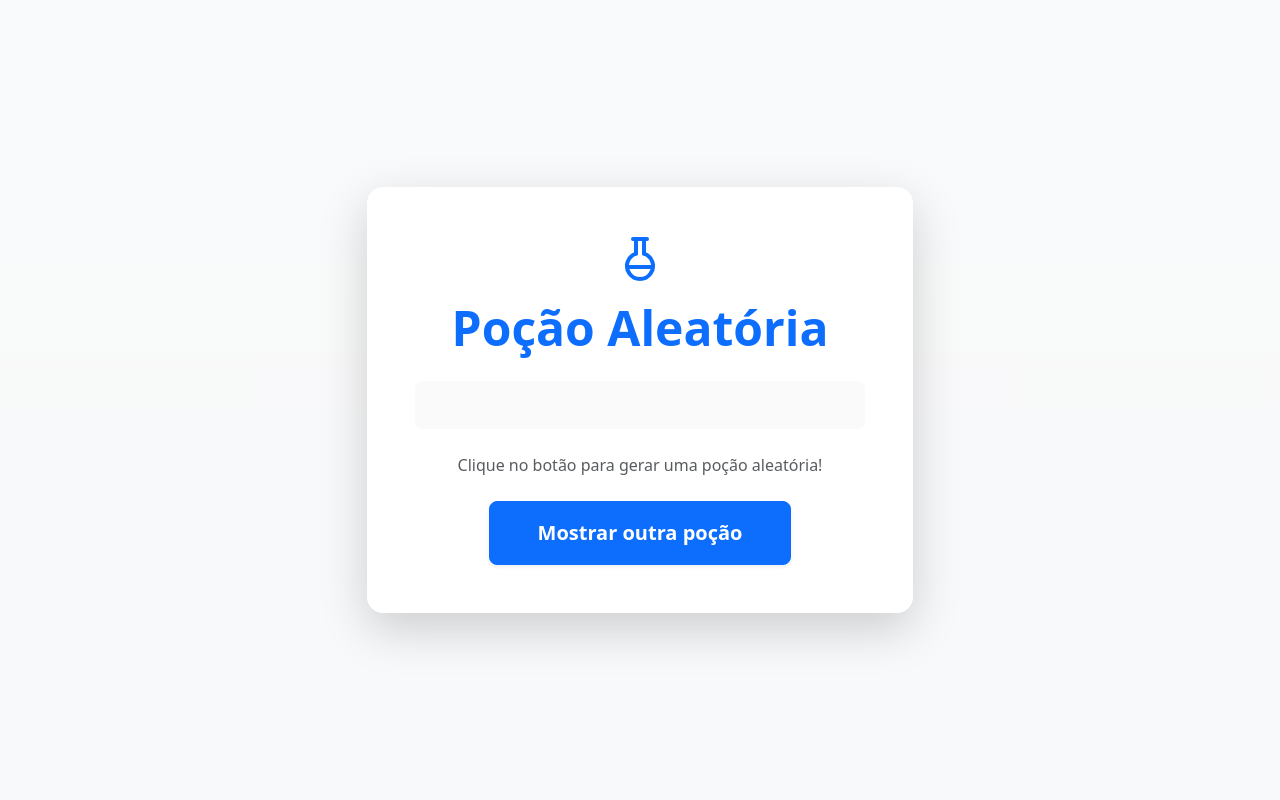
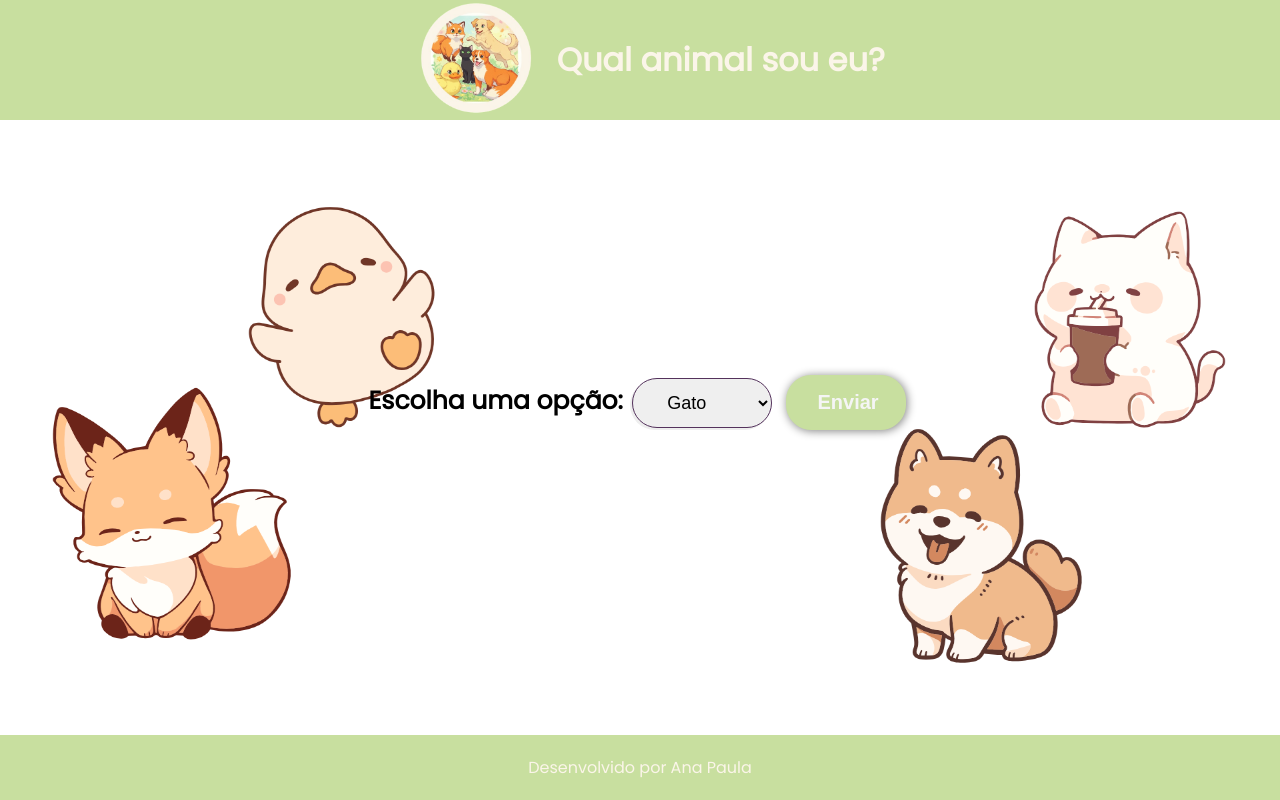
Before and after one commit to AnaPaulaMaximo/q-animal-sou-eu, a Flask app: page / in a window 1280 px wide. Run offline with Flask 3, Linux system fonts and the light colour scheme.

Commit message:
Revert "Merge branch 'main' of https://github.com/AnaPaulaMaximo/q-animal-sou-eu"
This reverts commit d6bf4afa1a9acad44dae1dbb2e33db8d97aa1d03, reversing
changes made to 88394fb60942cfcf98acef8e5079088b77259822.

```diff
--- a/app.py
+++ b/app.py
@@ -1,34 +1,95 @@
-from flask import Flask, render_template, request
+from flask import Flask, request, render_template
 import requests
-import random
 
 app = Flask(__name__)
 
-API_ENDPOINT = 'https://wizard-world-api.herokuapp.com/Elixirs'
+@app.route('/', methods=['GET', 'POST'])
+def index():
+    if request.method == 'GET':
+        return render_template('index.html')
 
-@app.route('/', methods=['GET', 'POST'])
-def render_potion():
-    nome_pocao = None
-    efeito_pocao = None
-    erro = None
+    escolha = request.form.get('escolha', None)
 
-    if request.method == 'POST':
-        try:
-            response = requests.get(API_ENDPOINT)
-            if response.status_code == 200:
-                dados = response.json()
-                if dados:
-                    pocao_aleatoria = random.choice(dados)
-                    nome_pocao = pocao_aleatoria.get('name', 'Poção Desconhecida')
-                    efeito_pocao = pocao_aleatoria.get('effect', 'Efeito desconhecido')
-                else:
-                    erro = "Nenhuma poção encontrada na API!"
-            else:
-                erro = f"Erro na API: {response.status_code}"
-        except requests.exceptions.RequestException as e:
-            erro = f"Erro ao conectar com a API"
+    if not escolha:
+        return render_template('index.html', erro="Você precisa fazer uma escolha!")
 
-    return render_template('index.html', nome=nome_pocao, efeito=efeito_pocao, erro=erro)
+    if escolha == 'cat':
+        return render_cat()
+    elif escolha == 'fox':
+        return render_fox()
+    elif escolha == 'dog':
+        return render_dog()
+    else:
+        return render_duck()
+
+
+@app.route('/cat', methods=['GET', 'POST'])
+def render_cat():
+    API_ENDPOINT = 'https://api.thecatapi.com/v1/images/search'
+    if request.method == 'GET':
+        return render_template('cat.html')
+
+    response = requests.get(API_ENDPOINT)
+
+    if response.status_code == 200:
+        dados = response.json()
+        url_imagem = dados[0]['url']
+        return render_template('cat.html', url_img=url_imagem)
+    else:
+        print(response.status_code)
+        return render_template('cat.html', erro="Erro no sistema! O gato sumiu!")
+
+
+@app.route('/fox', methods=['GET', 'POST'])
+def render_fox():
+    API_ENDPOINT = 'https://randomfox.ca/floof/'
+    if request.method == 'GET':
+        return render_template('fox.html')
+
+    response = requests.get(API_ENDPOINT)
+
+    if response.status_code == 200:
+        dados = response.json()
+        url_imagem = dados['image']
+        return render_template('fox.html', url_img=url_imagem)
+    else:
+        print(response.status_code)
+        return render_template('fox.html', erro="Erro no sistema! A raposa sumiu!")
+
+
+@app.route('/dog', methods=['GET', 'POST'])
+def render_dog():
+    API_ENDPOINT = 'https://random.dog/woof.json'
+    if request.method == 'GET':
+        return render_template('dog.html')
+
+    response = requests.get(API_ENDPOINT)
+
+    if response.status_code == 200:
+        dados = response.json()
+        url_imagem = dados['url']
+        return render_template('dog.html', url_img=url_imagem)
+    else:
+        print(response.status_code)
+        return render_template('dog.html', erro="Erro no sistema! O cachorro sumiu!")
+
+
+@app.route('/duck', methods=['GET', 'POST'])
+def render_duck():
+    API_ENDPOINT = 'https://random-d.uk/api/random'
+    if request.method == 'GET':
+        return render_template('duck.html')
+
+    response = requests.get(API_ENDPOINT)
+
+    if response.status_code == 200:
+        dados = response.json()
+        url_imagem = dados['url']
+        return render_template('duck.html', url_img=url_imagem)
+    else:
+        print(response.status_code)
+        return render_template('duck.html', erro="Erro no sistema! O pato sumiu!")
+
 
 if __name__ == '__main__':
     app.run(debug=True)
--- a/static/style.css
+++ b/static/style.css
@@ -1,24 +1,138 @@
+
+@import url('https://fonts.googleapis.com/css2?family=Poppins&display=swap');
+@import url('https://fonts.googleapis.com/css2?family=Caveat:wght@400..700&display=swap');
+
+
+* {
+    margin: 0;
+    padding: 0;
+    box-sizing: border-box;
+}
 body {
-    background: linear-gradient(135deg, #f5f7fa 0%, #c3cfe2 100%);
+    height: 100vh;
+    font-family: 'Poppins', sans-serif;
+    background-color: #f5f5f5;
+    display: flex;
+    flex-direction: column;
+}
+header{
+    height: 15vh;
+    padding: 20px 0;
+    background-color: #c8df9f;
+    color: #fbf5e9;
+    display: flex;
+    justify-content: center;
+    align-items: center;
+    flex-direction: row;
+}
+header img {
+    height: 190%;
+    margin: 0 20px;
+}
+main {
+    flex: 1;
+    display: flex;
+    justify-content: flex-start;
+    align-items: center;
+    flex-direction: column;
+    background-image: url('/static/img/fundo.png');
+    background-size: cover;
+    background-position: center;
+    background-repeat: no-repeat;
+    height: 100vh;
+    text-align: center;
 }
 
-.card {
-    border: none;
-    border-radius: 1rem;
-    background: rgba(255, 255, 255, 0.95);
+.container {
+    width: 800px;
+    display: flex;
+    align-items: center;
+    flex-direction: column;
 }
 
-.btn-primary {
-    background: linear-gradient(to right, #4776E6, #8E54E9);
-    border: none;
-    transition: transform 0.2s;
+
+.form {
+    width: 800px;
+    height: 70px;
+    text-align: center;
+    margin-bottom: 20px;
+    padding-top: 250px;
+}
+.form label {
+    font-size: 25px;
+    font-weight: 600;
+}
+.form select {
+    width: 140px;
+    height: 15px;
+    margin: 5px;
+    padding: 5px;
+    border: 1px solid #54325C;
+    border-radius: 25px;
+    padding: 0 30px;
+    border: 1px solid #54325C;
+    box-shadow: -2px 2px #eee;
+    height: 50px;
+    font-size: 18px;
+}
+.form button {
+    width: 120px;
+    height: 55px;
+    margin: 5px;
+    padding: 3px;
+    background-color: #c8df9f;
+    border: 1px solid #c8df9f;
+    border-radius: 25px;
+    color: #f5f5f5;
+    padding: 0 30px;
+    font-size: 20px;
+    font-weight: 600;
+    box-shadow: 1px 1px 10px gray;
+    transition: 0.5s ease-in;
+}
+.form button:hover {
+    background-color: #c8df9f;
+    color: #f5f5f5;
+}
+.animal {
+    margin-top: 50px;
+    width: 700px;
+    height: 450px;
+    display: flex;
+    justify-content: flex-end;
+    align-items: center;
+    flex-direction: column;
+    border: 20px solid #fff;
+    box-shadow: 10px 10px 10px #a4a4a4;
+    background-color: #fff;
 }
 
-.btn-primary:hover {
-    transform: translateY(-2px);
-    background: linear-gradient(to right, #4776E6, #8E54E9);
+.animal img {
+    width: 100%;
+    height: 350px;
+    object-fit: cover;
+}
+.animal p{
+    width: 100%;
+    height:50px;
+    color: #070353;
+    font-size: 2em;
+    text-align: center;
+    padding: 14px;
+    font-weight: 800;
+    font-family: "Caveat", serif;
+    font-optical-sizing: auto;
+    font-style: normal;
 }
 
-.potion-icon {
-    color: #4776E6;
+a {
+    text-decoration: none;
 }
+
+footer {
+    width: 100%;
+    padding: 20px 0;
+    background-color: #c8df9f;
+    color: #fbf5e9;
+    text-align: center;
+}
--- a/templates/index.html
+++ b/templates/index.html
@@ -1,53 +1,36 @@
-<!-- UTILIZEI O BOLT PARA ESTILIZAR -->
 <!DOCTYPE html>
-<html lang="en">
+<html lang="pt-br">
 <head>
     <meta charset="UTF-8">
     <meta name="viewport" content="width=device-width, initial-scale=1.0">
-    <title>Poção Aleatória</title>
-    <link href="https://cdn.jsdelivr.net/npm/bootstrap@5.3.3/dist/css/bootstrap.min.css" rel="stylesheet">
+    <title>Qual animal sou eu?</title>
+    <link rel="stylesheet" href="static/style.css">
 </head>
-<body class="bg-light bg-gradient min-vh-100 d-flex align-items-center justify-content-center py-5">
-    <div class="container">
-        <div class="row justify-content-center">
-            <div class="col-md-6">
-                <div class="card border-0 shadow-lg rounded-4">
-                    <div class="card-body text-center p-5">
-                        <div class="mb-3">
-                            <svg xmlns="http://www.w3.org/2000/svg" width="48" height="48" viewBox="0 0 24 24" fill="none" stroke="currentColor" stroke-width="2" stroke-linecap="round" stroke-linejoin="round" class="text-primary"><path d="M10 2v7.31"></path><path d="M14 9.3V2"></path><path d="M8.5 2h7"></path><path d="M14 9.3a6.5 6.5 0 1 1-4 0"></path><path d="M5.52 16h12.96"></path></svg>
-                        </div>
-                        <h1 class="display-5 mb-4 fw-bold text-primary">Poção Aleatória</h1>
-
-                        <div id="potionResult" class="mb-4 p-4 bg-light bg-opacity-75 rounded-3">
-                            {% if nome %}
-                                <h2 class="h3 mb-3 text-primary d-flex align-items-center justify-content-center">
-                                    <svg xmlns="http://www.w3.org/2000/svg" width="24" height="24" viewBox="0 0 24 24" fill="none" stroke="currentColor" stroke-width="2" stroke-linecap="round" stroke-linejoin="round" class="me-2"><path d="m12 3-1.912 5.813a2 2 0 0 1-1.275 1.275L3 12l5.813 1.912a2 2 0 0 1 1.275 1.275L12 21l1.912-5.813a2 2 0 0 1 1.275-1.275L21 12l-5.813-1.912a2 2 0 0 1-1.275-1.275L12 3Z"></path><path d="M5 3v4"></path><path d="M19 17v4"></path><path d="M3 5h4"></path><path d="M17 19h4"></path></svg>
-                                    {{ nome }}
-                                </h2>
-                                <p class="lead mb-0"><strong>Efeito:</strong> {{ efeito }}</p>
-                            {% elif erro %}
-                                <p style="color: red;">{{ erro }}</p>
-                            {% endif %}
-                        </div>
-
-                        <p id="initialMessage" class="text-muted mb-4">Clique no botão para gerar uma poção aleatória!</p>
-
-                        <form method="POST">
-                            <button
-                                type="submit"
-                                class="btn btn-primary btn-lg px-5 py-3 shadow-sm rounded-3 fw-semibold"
-                                style="transition: transform 0.2s"
-                                onmouseover="this.style.transform='translateY(-2px)'"
-                                onmouseout="this.style.transform='translateY(0)'"
-                            >
-                                Mostrar outra poção
-                            </button>
-                        </form>
-                    </div>
-                </div>
+<body>
+    <header>
+        <img src="static/img/logo.png" alt="logo">
+        <h1>Qual animal sou eu?</h1>
+    </header>
+    <main>
+        <div id="fundo">
+        <div class="container">
+            <div class="form">
+                <form action="/" method="post">
+                    <label>Escolha uma opção:</label>
+                    <select name="escolha">
+                        <option value="cat">Gato</option>
+                        <option value="dog">Cachorro</option>
+                        <option value="duck">Pato</option>
+                        <option value="fox">Raposa</option>
+                    </select>
+                    <button type="submit">Enviar</button>
+                </form>
             </div>
         </div>
     </div>
-    <script src="https://cdn.jsdelivr.net/npm/bootstrap@5.3.3/dist/js/bootstrap.bundle.min.js"></script>
+    </main>
+    <footer>
+        <p>Desenvolvido por Ana Paula</p>
+    </footer>
 </body>
 </html>
```
Also changed, not shown: templates/cat.html (added, +32 -0 lines), templates/dog.html (added, +32 -0 lines), templates/duck.html (added, +32 -0 lines), templates/fox.html (added, +32 -0 lines), 1 other file.
